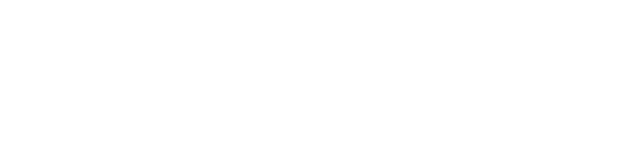
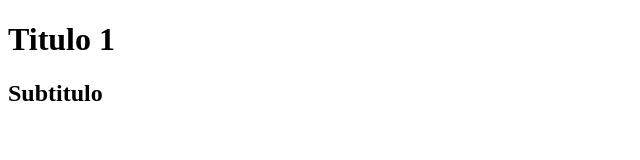
Before and after one commit to lifoxlima/proyecto_final, a plain HTML site: page index.html in a window 1280 px wide. Shown: the whole page, without its empty margins (0-640 px from the left). Drawn offline with Linux system fonts and the light colour scheme.

Commit message:
se agrego un h1 y un h2

```diff
--- a/index.html
+++ b/index.html
@@ -7,6 +7,7 @@
     <title>Proyecto Final Pagina</title>
 </head>
 <body>
-
+    <h1>Titulo 1</h1>
+    <h2>Subtitulo</h2>
 </body>
 </html>
```
